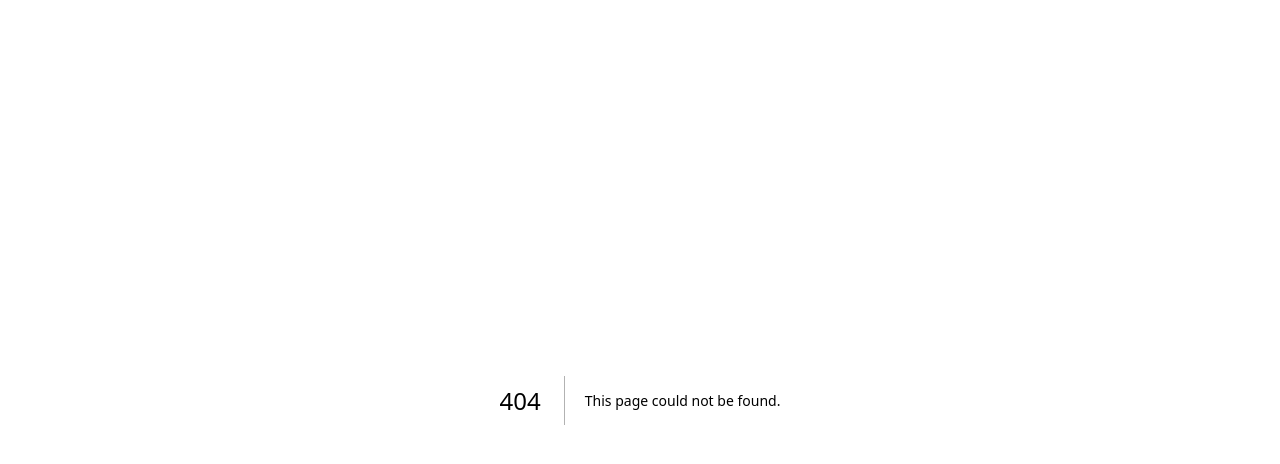
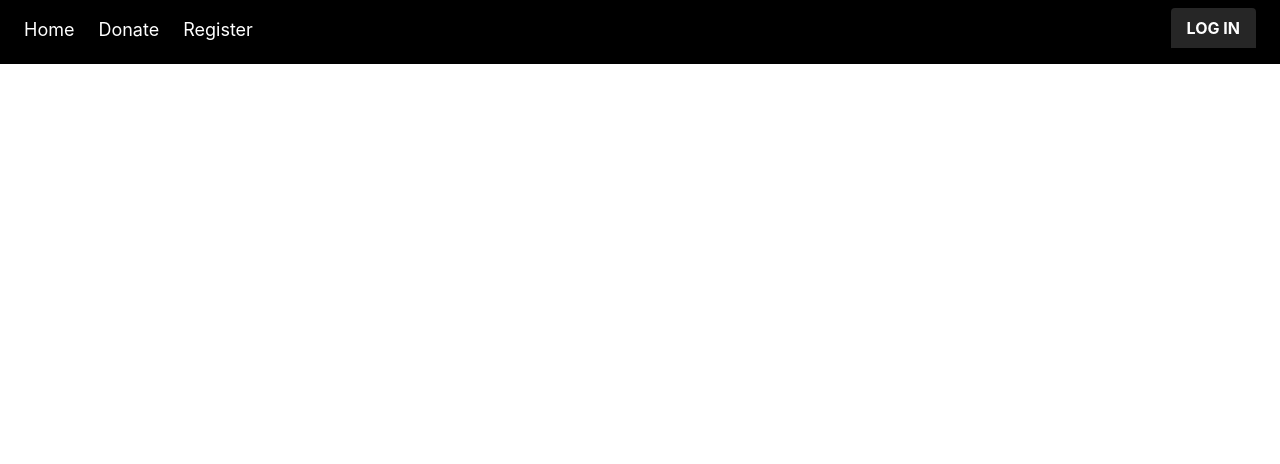
Before and after one commit to Donate-for-purpose/Frontend, a Next.js app: page /pages/DonateToPerson in a window 1280 px wide. Before the commit this address had no page. Shown: the top 464 px of the page. Built offline with nearby package versions, Linux system fonts and the light colour scheme.

Commit message:
new navbar

```diff
--- /dev/null
+++ b/pages/components/Navbar.tsx
@@ -0,0 +1,33 @@
+import React, { useState } from 'react'
+
+function Navbar() {
+  const [dis, setdisplay] = useState('hidden')
+  return (
+    <div>
+      <ul id="nav" className=" flex w-full bg-black fixed h-16 ">
+        <div className='hidden sm:contents text-white'>
+          <li className="mr-3 lg:mr-6 ml-6  my-4 text-lg">
+            <a href="#">Home</a>
+          </li>
+          <li className="mr-3 lg:mr-6 my-4 text-lg">
+            <a href="#">Donate</a>
+          </li>
+          <li className="mr-3 lg:mr-6 my-4 text-lg">
+            <a href="#">Register</a>
+          </li>
+        </div>
+
+
+        <div className='flex-1'>
+          <li className="mr-3 lg:mr-6 text-right ">
+
+              <button className=" my-2 bg-neutral-800 hover:bg-neutral-700 text-white font-bold py-2 px-4 border-b-4  border-black hover:border-blue-500 rounded">LOG IN</button>
+
+          </li>
+        </div>
+      </ul>
+    </div>
+  )
+}
+
+export default Navbar
--- /dev/null
+++ b/pages/pages/DonateToPerson.tsx
@@ -0,0 +1,15 @@
+import React from 'react'
+import Navbar from '../components/Navbar'
+
+
+function DonateToPerson() {
+  return (
+    <div>
+      <Navbar/>
+      <button className='text-red-600'>max</button>
+    </div>
+
+  )
+}
+
+export default DonateToPerson
```
Also changed, not shown: .gitpod.yml (added).
